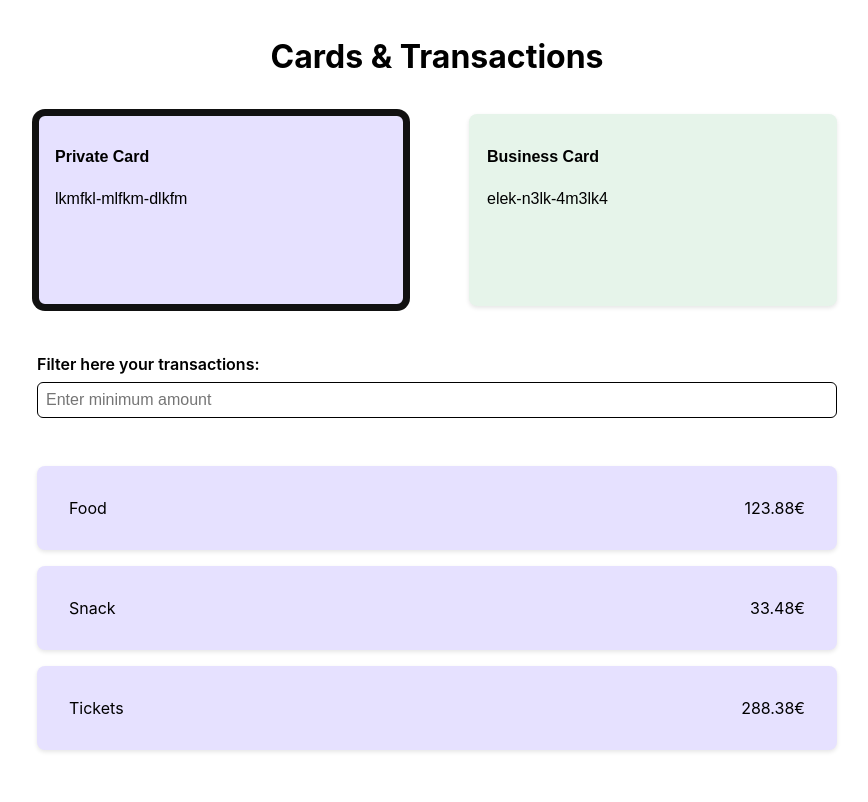
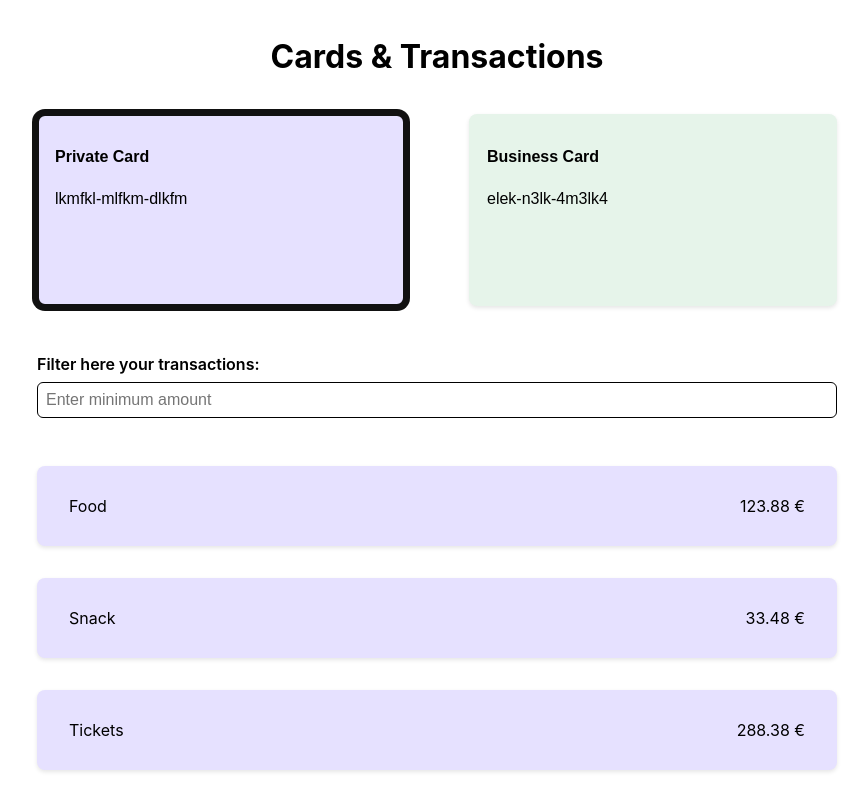
Before and after one commit to clssrx/cards-and-transactions, a React (Vite) app: page / in a window 1280 px wide. Shown: the whole page, without its empty margins (203-1071 px from the left). Built offline with nearby package versions, Linux system fonts and the light colour scheme.

Commit message:
feat: add better accessibility

```diff
--- a/src/components/CardsList/CardItem/CardItem.tsx
+++ b/src/components/CardsList/CardItem/CardItem.tsx
@@ -15,7 +15,7 @@ function CardItem({
 	backgroundColor,
 }: CardItemProps) {
 	return (
-		<li key={card.id}>
+		<li>
 			<button
 				type='button'
 				className={`card-item ${isSelected ? 'selected' : ''}`}
--- a/src/components/CardsList/CardsList.tsx
+++ b/src/components/CardsList/CardsList.tsx
@@ -4,7 +4,7 @@ import type { Card, CardId } from '../../types';
 
 type CardsListProps = {
 	cards: Card[];
-	selectedCardId: string | null;
+	selectedCardId: CardId | null;
 	handleSelectedCard: (cardId: CardId) => void;
 };
 
@@ -15,26 +15,24 @@ function CardsList({
 }: CardsListProps) {
 	if (cards.length === 0) {
 		return (
-			<section className='card-list-section'>
-				<p className='empty-state'>No cards available.</p>
-			</section>
+			<p className='empty-state' role='status'>
+				No cards available.
+			</p>
 		);
 	}
 
 	return (
-		<section className='card-list-section'>
 		<ul className='cards-list'>
 			{cards.map((card) => (
 				<CardItem
 					key={card.id}
 					card={card}
-						isSelected={selectedCardId == card.id}
+					isSelected={selectedCardId === card.id}
 					handleSelectedCard={handleSelectedCard}
 					backgroundColor={card.color}
 				/>
 			))}
 		</ul>
-		</section>
 	);
 }
 
--- a/src/components/TransactionsList/TransactionItem/TransactionItem.css
+++ b/src/components/TransactionsList/TransactionItem/TransactionItem.css
@@ -7,5 +7,8 @@
 	box-shadow: 0 2px 4px rgba(0, 0, 0, 0.1);
 	border-radius: 8px;
 
+	min-height: 3rem;
+	align-items: center;
+
 	font-size: 1rem;
 }
--- a/src/components/TransactionsList/TransactionItem/TransactionItem.tsx
+++ b/src/components/TransactionsList/TransactionItem/TransactionItem.tsx
@@ -11,13 +11,9 @@ function TransactionItem({
 	backgroundColor,
 }: TransactionItemProps) {
 	return (
-		<li
-			key={transaction.id}
-			className='transaction-item'
-			style={{ background: backgroundColor }}
-		>
-			<p>{transaction.description}</p>
-			<p>{transaction.amount}€</p>
+		<li className='transaction-item' style={{ background: backgroundColor }}>
+			<span className='transaction-description'>{transaction.description}</span>
+			<span className='transaction-amount'>{transaction.amount} €</span>
 		</li>
 	);
 }
--- a/src/components/TransactionsList/TransactionsList.css
+++ b/src/components/TransactionsList/TransactionsList.css
@@ -4,5 +4,5 @@
 	margin: 0;
 	display: flex;
 	flex-direction: column;
-	gap: 1rem;
+	gap: 2rem;
 }
--- a/src/components/TransactionsList/TransactionsList.tsx
+++ b/src/components/TransactionsList/TransactionsList.tsx
@@ -12,17 +12,15 @@ function TransactionsList({
 	backgroundColor,
 }: TransactionsListProps) {
 	return (
-		<section className='transactions-list-section'>
 		<ul className='transactions-list'>
-				{transactions.map((transactions) => (
+			{transactions.map((transaction) => (
 				<TransactionItem
-						transaction={transactions}
+					transaction={transaction}
 					backgroundColor={backgroundColor}
-						key={transactions.id}
+					key={transaction.id}
 				/>
 			))}
 		</ul>
-		</section>
 	);
 }
 
--- a/src/hooks/useTransactions.ts
+++ b/src/hooks/useTransactions.ts
@@ -11,6 +11,7 @@ export function useTransactions(selectedCardId: CardId) {
 		if (!selectedCardId) {
 			setTransactions([]);
 			setLoading(false);
+			setError(null);
 			return;
 		}
 
--- a/src/pages/Dahsboard/Dashboard.css
+++ b/src/pages/Dahsboard/Dashboard.css
@@ -10,3 +10,15 @@
 	flex-direction: column;
 	gap: 3rem;
 }
+
+.sr-only {
+	position: absolute;
+	width: 1px;
+	height: 1px;
+	padding: 0;
+	margin: -1px;
+	overflow: hidden;
+	clip: rect(0, 0, 0, 0);
+	white-space: nowrap;
+	border: 0;
+}
--- a/src/pages/Dahsboard/Dashboard.tsx
+++ b/src/pages/Dahsboard/Dashboard.tsx
@@ -28,7 +28,7 @@ function Dashboard() {
 	} = useTransactions(selectedCardId);
 
 	function handleSelectedCard(cardId: CardId) {
-		if (cardId == selectedCardId) return; //if card already selected does nothing, could add popup that says like 'you're already seeing the transaction for this card'
+		if (cardId === selectedCardId) return; //if card already selected does nothing, could add popup that says like 'you're already seeing the transaction for this card'
 
 		setSelectedCardId(cardId);
 		setInputValue('');
@@ -37,15 +37,12 @@ function Dashboard() {
 	const selectedCard = cards.find((card) => card.id === selectedCardId);
 	const selectedCardColor = selectedCard?.color ?? '#D64545';
 
-	const filteredTransactions = transactions.filter((transaction) => {
-		if (inputValue === '') return true;
+	const minAmount = Number(inputValue);
 
-		const parsedAmount = Number(inputValue);
-
-		if (Number.isNaN(parsedAmount)) return true;
-
-		return transaction.amount >= parsedAmount;
-	});
+	const filteredTransactions =
+		inputValue === '' || Number.isNaN(minAmount)
+			? transactions
+			: transactions.filter((t) => t.amount >= minAmount);
 
 	return (
 		<div>
@@ -54,10 +51,11 @@ function Dashboard() {
 			</header>
 
 			<main className='main'>
+				<section className='cards-section' aria-busy={cardsLoading}>
+					<h2 className='sr-only'>Cards</h2>
 					{cardsLoading ? (
-					<p>Loading cards...</p>
+						<p aria-live='polite'>Loading cards...</p>
 					) : cardsError ? (
-					//could add retry button
 						<p role='alert'>Failed to load cards: {cardsError}</p>
 					) : (
 						<CardsList
@@ -66,19 +64,30 @@ function Dashboard() {
 							handleSelectedCard={handleSelectedCard}
 						/>
 					)}
+				</section>
 
 				<AmountFilter inputValue={inputValue} setInputValue={setInputValue} />
 
+				<section
+					className='transactions-section'
+					aria-busy={transactionsLoading}
+				>
+					<h2 className='sr-only'>Transactions</h2>
 					{transactionsLoading ? (
-					<p>Loading transactions...</p>
+						<p aria-live='polite'>Loading transactions...</p>
 					) : transactionsError ? (
 						<p role='alert'>Failed to load transactions: {transactionsError}</p>
+					) : filteredTransactions.length === 0 ? (
+						<p role='status'>
+							No transactions match the selected minimum amount.
+						</p>
 					) : (
 						<TransactionsList
 							transactions={filteredTransactions}
 							backgroundColor={selectedCardColor}
 						/>
 					)}
+				</section>
 			</main>
 		</div>
 	);
```
Also changed, not shown: 1 other file (tests, documents, lock files or other folders). Lines whose indentation alone changed are shown as unchanged.
